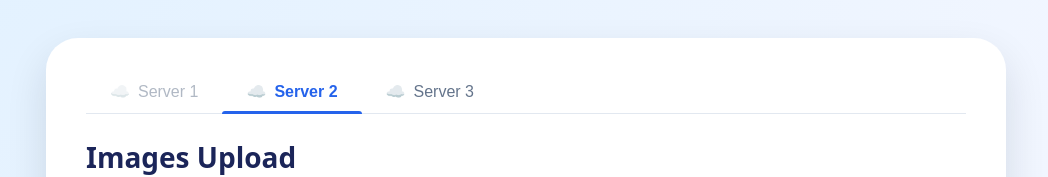
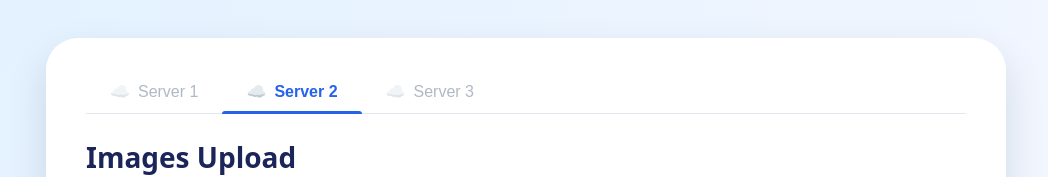
Before and after one commit to akshitravula/hoshiyaar-image-frontend, a React (Vite) app: page / in a window 1280 px wide. Shown: the part 153-330 px from the top of the page, without its empty margins (114-1162 px from the left). Built offline with nearby package versions, Linux system fonts and the light colour scheme.

Commit message:
fix: block Server 3 on the frontend

```diff
--- a/src/App.jsx
+++ b/src/App.jsx
@@ -123,6 +123,9 @@ function App() {
             type="button"
             className={`tab-btn ${server === "3" ? "active" : ""}`}
             onClick={() => setServer("3")}
+            disabled
+            title="Server 3 is currently blocked"
+            style={{ opacity: 0.5, cursor: "not-allowed" }}
           >
             <span>☁️</span> Server 3
           </button>
```
